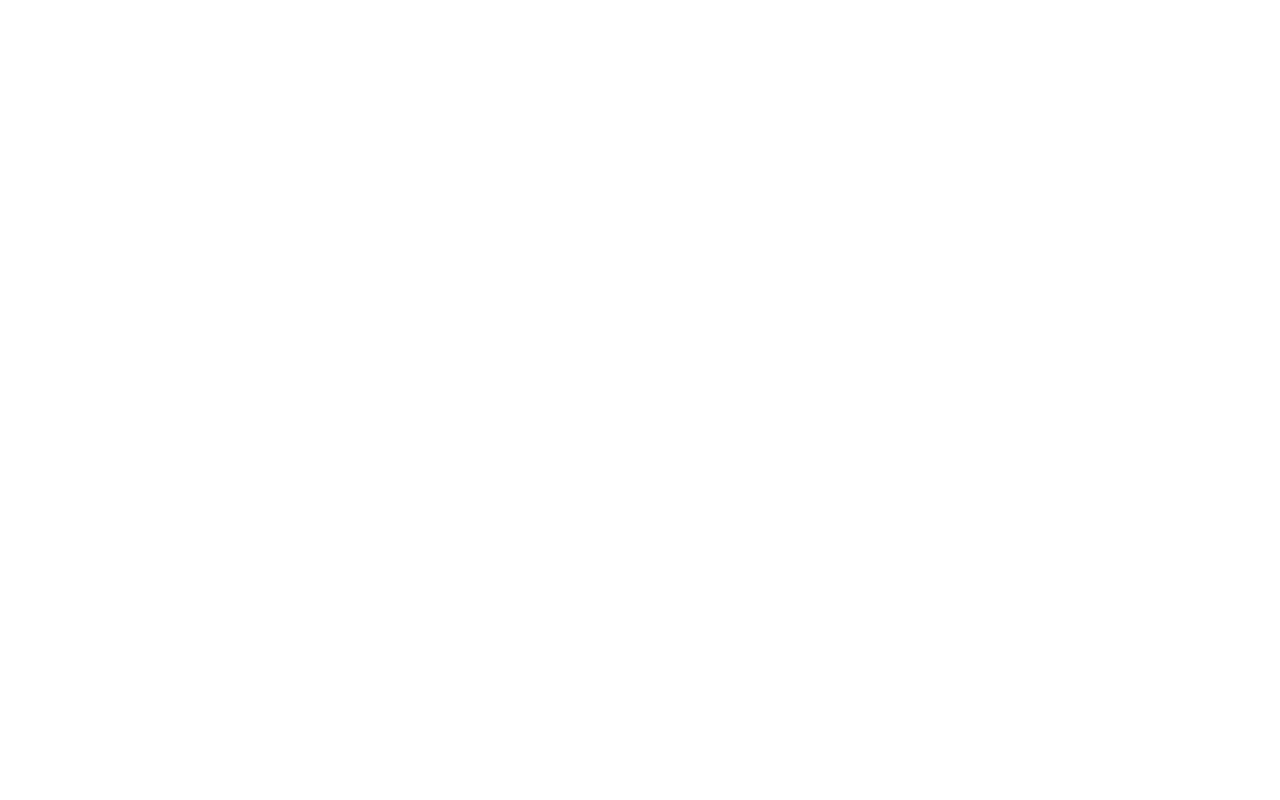
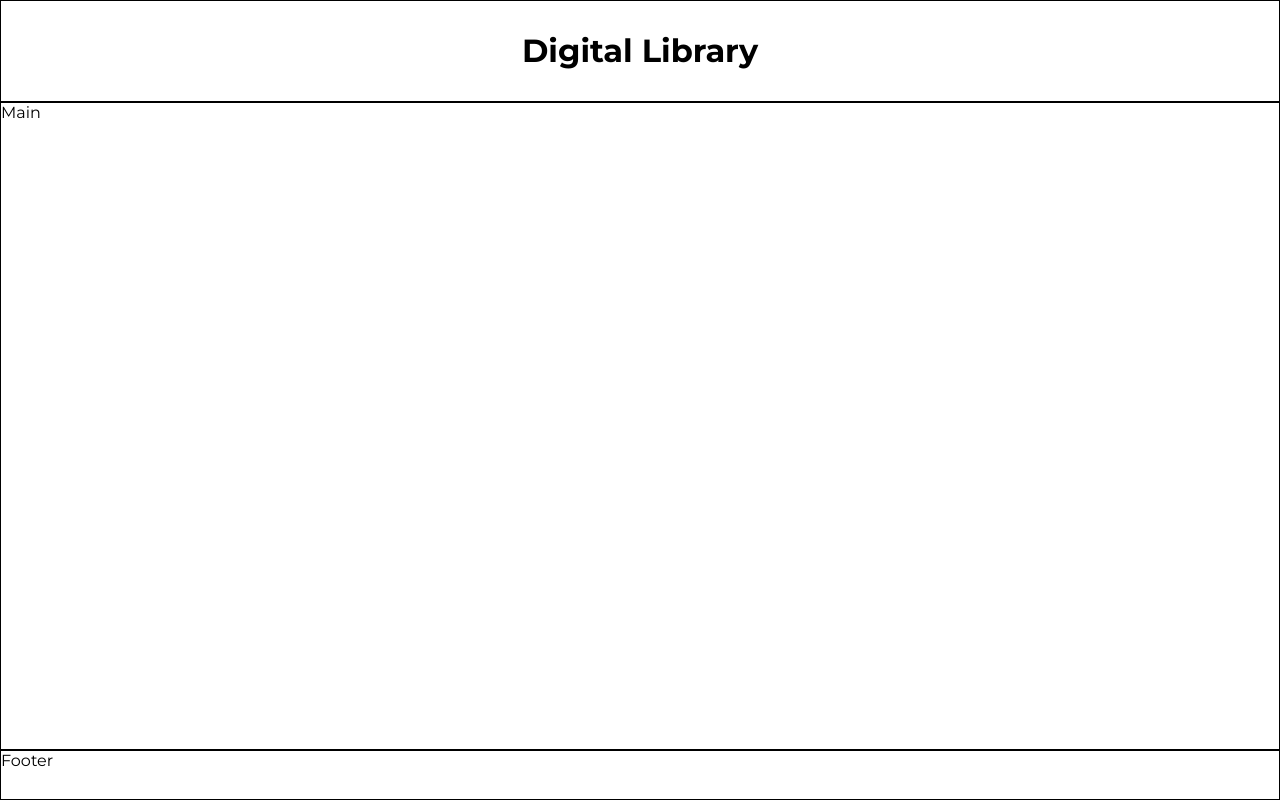
Before and after one commit to JPaulCodes/library, a plain HTML site: page index.html in a window 1280 px wide. Drawn offline with Linux system fonts and the light colour scheme.

Commit message:
Add basic page layout

```diff
--- a/index.html
+++ b/index.html
@@ -6,8 +6,16 @@
   <meta name="viewport" content="width=device-width, initial-scale=1.0">
   <link rel="stylesheet" href="./styles/styles.css">
   <script src="./scripts/library-script.js" defer></script>
+  <link rel="preconnect" href="https://fonts.googleapis.com">
+  <link rel="preconnect" href="https://fonts.gstatic.com" crossorigin>
+  <link href="https://fonts.googleapis.com/css?family=Montserrat:300,400,500,600,700,800,900" rel="stylesheet" type="text/css">
   <title>Digital Library</title>
 </head>
 <body>
+  <header>
+    <h1>Digital Library</h1>
+  </header>
+  <main>Main</main>
+  <footer>Footer</footer>
 </body>
 </html>
--- a/styles/styles.css
+++ b/styles/styles.css
@@ -0,0 +1,32 @@
+* {
+  box-sizing: border-box;
+  padding: 0;
+  margin: 0;
+  font-family: 'Montserrat', -apple-system, BlinkMacSystemFont, 'Segoe UI', Roboto, Helvetica, Arial,
+  sans-serif, 'Apple Color Emoji', 'Segoe UI Emoji', 'Segoe UI Symbol';
+}
+
+body {
+  display: grid;
+  min-height: 100vh;
+  grid-template-rows: auto 1fr auto;
+}
+
+header {
+  border: 1px solid black;
+  min-height: 100px;
+}
+
+h1 {
+  text-align: center;
+  line-height: 100px;
+}
+
+main {
+  border: 1px solid black;
+}
+
+footer {
+  border: 1px solid black;
+  min-height: 50px;
+}
```
